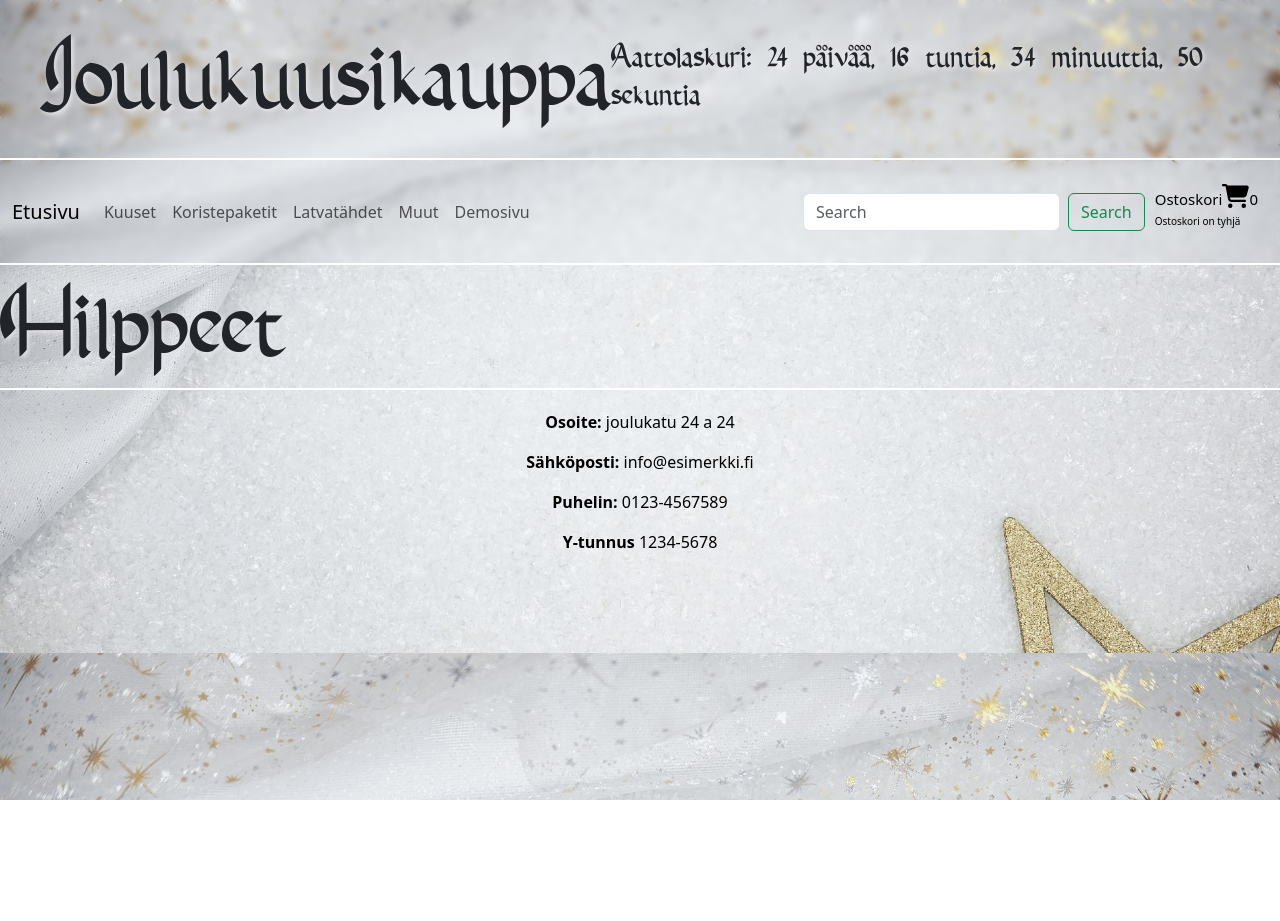
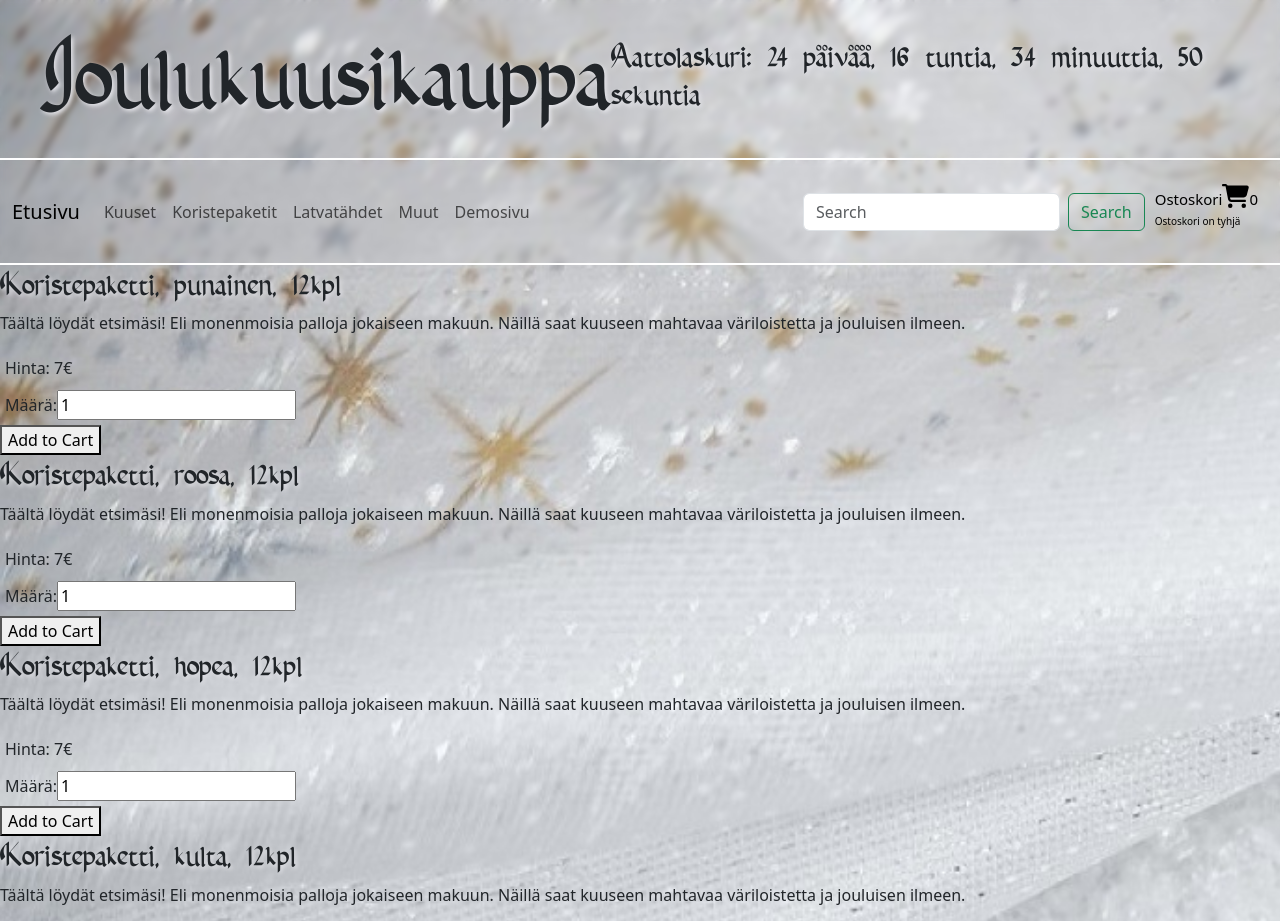
Before and after one commit to Verkkopalveluprojekti-Ryhma10/joulukuusikauppa, a React (Create React App) app: page /Koristeet in a window 1280 px wide. Shown: the top 921 px of the page. Before the commit the page ends 800 px from the top, so only its background shows below. Built offline with nearby package versions, Linux system fonts and the light colour scheme.

Commit message:
koristeet sivu, kuuset sivun tapaan

```diff
--- a/src/pages/Koristeet.js
+++ b/src/pages/Koristeet.js
@@ -1,12 +1,165 @@
-import React from 'react';
+import React, { useState } from "react";
+//import KoristePunainen from "../assets/images/koristepunainen.jpg";
+//import KoristeRoosa from "../assets/images/koristeroosa.jpg";
+//import KoristeHopea from "../assets/images/koristehopea.jpg";
+//import KoristeKulta from "../assets/images/koristekulta.jpg";
+//import KoristeSekoitus from "../assets/images/koristesekoitus.jpg";
+//import KoristeValkea from "../assets/images/koristevalkea.jpg";
+//import Kulkuset from "../assets/images/kulkuset.jpg";
+//import Olki from "../assets/images/olki.jpg";
+//import Pehmeä from "../assets/images/pehmeä.jpg";
+//import Tähdet from "../assets/images/tähdet.jpg";
+
+const DecorationType = ({ type, label, description, price, onAddToCart }) => {
+  const [amount, setAmount] = useState(1);
+
+  const handleAmountChange = (event) => {
+    setAmount(event.target.value);
+  };
+
+  return (
+    <div className="DecorationDiv">
+      <h3>{label}</h3>
+      <p>{description}</p>
+      <label>Hinta: {price}€</label>
+      <br />
+
+      <label>
+        Määrä:
+        <input
+          type="number"
+          min="1"
+          value={amount}
+          onChange={handleAmountChange}
+        />
+      </label>
+      <br />
+
+      <button onClick={() => onAddToCart(type, price, amount)}>Add to Cart</button>
+    </div>
+  );
+};
 
 const Koristeet = () => {
-    return (
-        <div>
-            <h1>Hilppeet</h1>
-        </div>
-    );
+  const addToCart = async (productId, price, amount) => {
+    try {
+      const userId = localStorage.getItem('userId');
+      const response = await fetch('http://localhost:3001/cart', {
+        method: 'POST',
+        headers: {
+          'Content-Type': 'application/json',
+        },
+        body: JSON.stringify({
+          productId: productId,
+          userId: userId,
+          amount: amount,
+          price: price
+        }),
+      });
 
+      if (!response.ok) {
+        throw new Error('Virhe lisättäessä tuotetta ostoskoriin');
+      }
+
+      const result = await response.json();
+      console.log('Tuote lisätty ostoskoriin:', result);
+    } catch (error) {
+      console.error('Virhe:', error);
+    }
+  };
+
+  return (
+    <div className="koristeet-container">
+      <DecorationType
+        type="KoristePunainen"
+        //image={KoristePunainen}
+        label="Koristepaketti, punainen, 12kpl"
+        description="Täältä löydät etsimäsi! Eli monenmoisia palloja jokaiseen makuun. Näillä saat kuuseen mahtavaa väriloistetta ja jouluisen ilmeen."
+        price={7}
+        onAddToCart={addToCart}
+      />
+
+      <DecorationType
+        type="KoristeRoosa"
+        //image={KoristeRoosa}
+        label="Koristepaketti, roosa, 12kpl"
+        description="Täältä löydät etsimäsi! Eli monenmoisia palloja jokaiseen makuun. Näillä saat kuuseen mahtavaa väriloistetta ja jouluisen ilmeen."
+        price={7}
+        onAddToCart={addToCart}
+      />
+
+      <DecorationType
+        type="KoristeHopea"
+        //image={KoristeHopea}
+        label="Koristepaketti, hopea, 12kpl"
+        description="Täältä löydät etsimäsi! Eli monenmoisia palloja jokaiseen makuun. Näillä saat kuuseen mahtavaa väriloistetta ja jouluisen ilmeen."
+        price={7}
+        onAddToCart={addToCart}
+      />
+
+      <DecorationType
+        type="KoristeKulta"
+        //image={KoristeKulta}
+        label="Koristepaketti, kulta, 12kpl"
+        description="Täältä löydät etsimäsi! Eli monenmoisia palloja jokaiseen makuun. Näillä saat kuuseen mahtavaa väriloistetta ja jouluisen ilmeen."
+        price={7}
+        onAddToCart={addToCart}
+      />
+
+      <DecorationType
+        type="KoristeSekoitus"
+        //image={KoristeSekoitus}
+        label="Koristepaketti, sekoitus, 12kpl"
+        description="Täältä löydät etsimäsi! Eli monenmoisia palloja jokaiseen makuun. Näillä saat kuuseen mahtavaa väriloistetta ja jouluisen ilmeen."
+        price={7}
+        onAddToCart={addToCart}
+      />
+
+      <DecorationType
+        type="KoristeValkea"
+        //image={KoristeValkea}
+        label="Koristepaketti, valkea, 12kpl"
+        description="Täältä löydät etsimäsi! Eli monenmoisia palloja jokaiseen makuun. Näillä saat kuuseen mahtavaa väriloistetta ja jouluisen ilmeen."
+        price={7}
+        onAddToCart={addToCart}
+      />
+      <DecorationType
+        type="Kulkuset"
+        //image={Kulkuset}
+        label="Kulkuset, 10kpl"
+        description="Kulkusten kilinähän kuuluu erottamattomasti joulunaikaan, muokkaile tämän paketin kulkusista mukavia koristeita tonttulakkeihin tai kuusen ympärille"
+        price={11}
+        onAddToCart={addToCart}
+      />
+
+      <DecorationType
+        type="Olki"
+        //image={Olki}
+        label="Koristepaketti, olki, 10kpl"
+        description="Paikallisten eläkeläisten taidon näytteet! Hartaudella ja ammattitaidolla valmistuneet kauniit koristeet juuri sinulle!"
+        price={20}
+        onAddToCart={addToCart}
+      />
+
+      <DecorationType
+        type="Pehmeä"
+        //image={Pehmeä}
+        label="Koristepaketti, pehmeä, 10kpl"
+        description="Marttojen rakkaudella tehdyt pehmeät koristeet. Näistä voit tuntea joulun lämmön!"
+        price={20}
+        onAddToCart={addToCart}
+      />
+
+      <DecorationType
+        type="Tähdet"
+        //image={Tähdet}
+        label="Koristepaketti, tähdet, 10kpl"
+        description="Ekologisesti valmistetut puuartesaanien käsityönä tekemät tähdet koristamaan sinun joulukuustasi. Kaikki nämä tähdet on tehty luonnon kaatamista puista, jolloin turhaa hävikkiä ei synny."
+        price={20}
+        onAddToCart={addToCart}
+      />
+    </div>
+  );
 };
 
 export default Koristeet;
```
